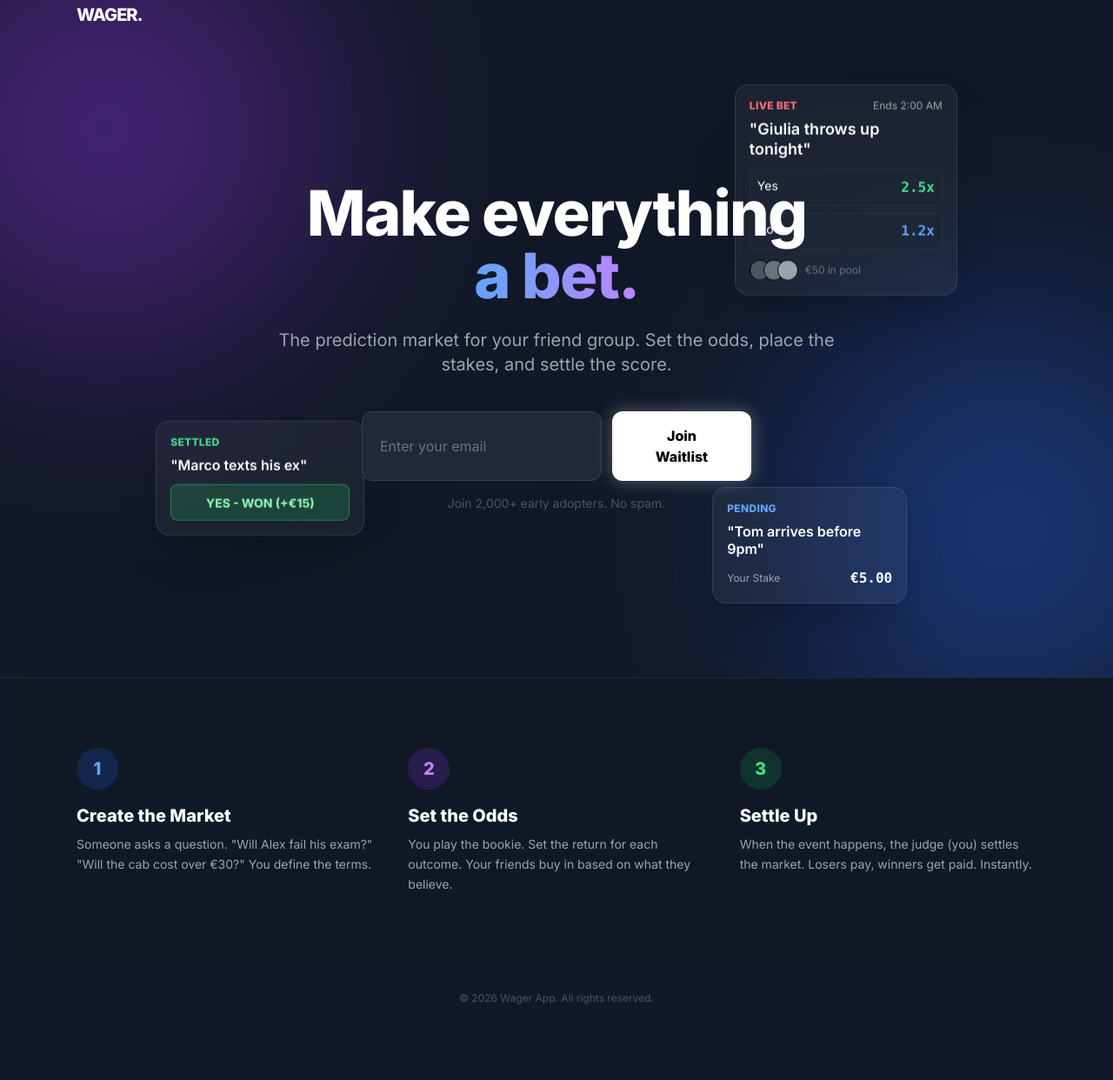
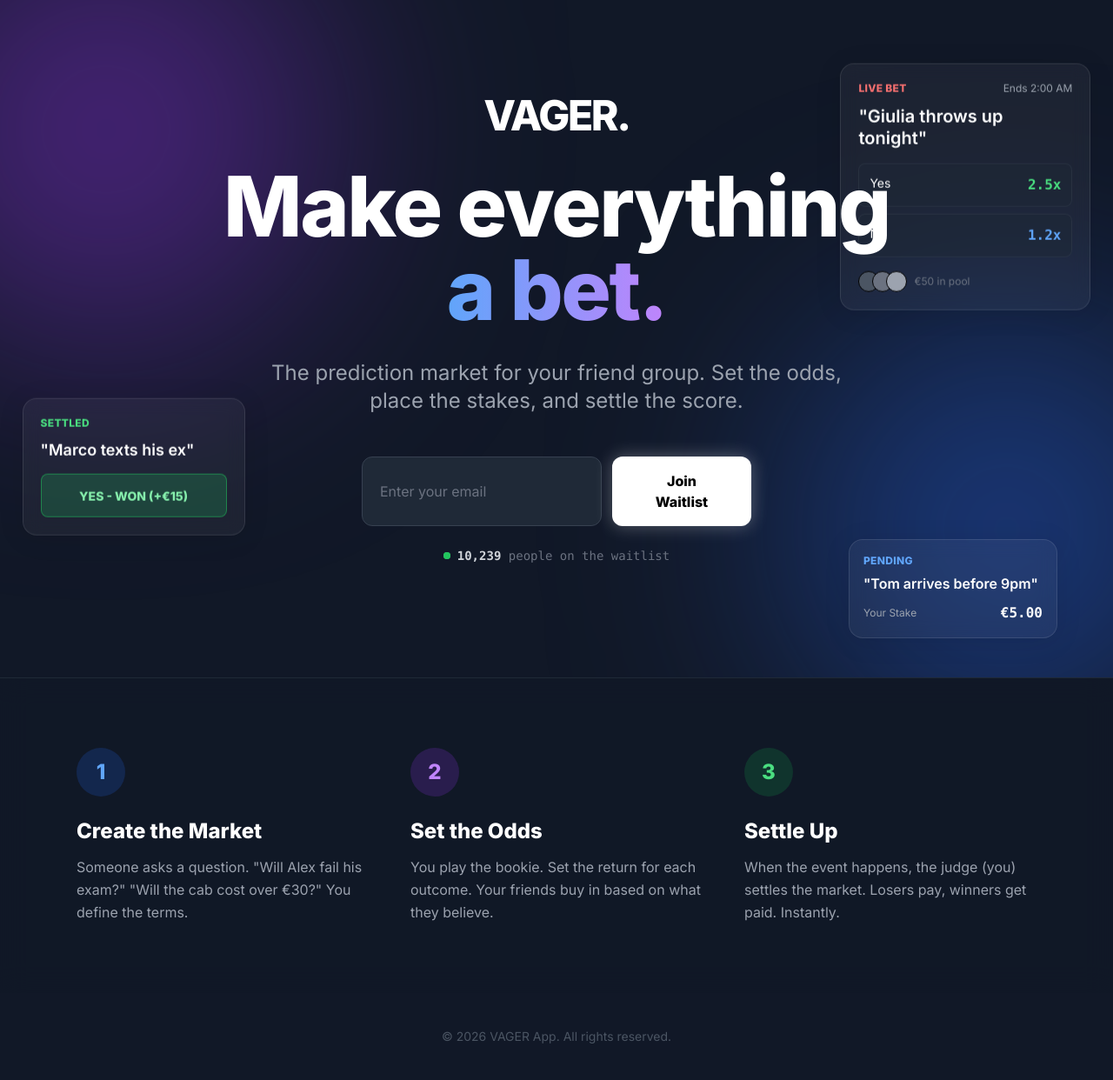
Before and after one commit to chrisputnis-design/Vager, a plain HTML site: page index.html in a window 1280 px wide. Shown: the part 21-1263 px from the top of the page at 87% size. Before the commit the page ends 1209 px from the top, so only its background shows below. Drawn offline with nearby package versions, Linux system fonts and the light colour scheme.

Commit message:
Update index.html
Updated Logo

```diff
--- a/index.html
+++ b/index.html
@@ -3,7 +3,7 @@
 <head>
     <meta charset="UTF-8">
     <meta name="viewport" content="width=device-width, initial-scale=1.0">
-    <title>Wager - Social Betting</title>
+    <title>VAGER - Social Betting</title>
     <script src="https://cdn.tailwindcss.com"></script>
     <link href="https://fonts.googleapis.com/css2?family=Inter:wght@300;400;600;800&display=swap" rel="stylesheet">
     <style>
@@ -25,6 +25,12 @@
             backdrop-filter: blur(10px);
             -webkit-backdrop-filter: blur(10px);
             border: 1px solid rgba(255, 255, 255, 0.1);
+            box-shadow: 0 4px 30px rgba(0, 0, 0, 0.1);
+        }
+
+        /* Smooth fade for counter */
+        .fade-num {
+            transition: color 0.3s ease;
         }
     </style>
 </head>
@@ -35,46 +41,53 @@
         <div class="absolute bottom-[-10%] right-[-10%] w-[500px] h-[500px] bg-blue-600 rounded-full mix-blend-multiply filter blur-[128px] opacity-40"></div>
     </div>
 
-    <div class="max-w-6xl mx-auto px-6 py-12 flex flex-col items-center justify-center min-h-screen relative">
+    <div class="max-w-7xl mx-auto px-6 py-12 flex flex-col items-center justify-center min-h-screen relative">
 
-        <nav class="absolute top-6 left-6 font-bold text-xl tracking-tighter">
-            WAGER.
-        </nav>
+        <div class="mb-8 z-20">
+            <h2 class="text-4xl md:text-5xl font-extrabold tracking-tighter">VAGER.</h2>
+        </div>
 
-        <div class="text-center max-w-2xl z-10 mt-10">
-            <h1 class="text-5xl md:text-7xl font-extrabold tracking-tight mb-6 leading-tight">
+        <div class="text-center max-w-3xl z-10">
+            <h1 class="text-5xl md:text-8xl font-extrabold tracking-tight mb-8 leading-tight">
                 Make everything <br> <span class="text-transparent bg-clip-text bg-gradient-to-r from-blue-400 to-purple-400">a bet.</span>
             </h1>
-            <p class="text-gray-400 text-lg md:text-xl mb-10 leading-relaxed">
+            <p class="text-gray-400 text-lg md:text-2xl mb-12 leading-relaxed max-w-2xl mx-auto">
                 The prediction market for your friend group. Set the odds, place the stakes, and settle the score.
             </p>
 
-            <div class="flex flex-col sm:flex-row gap-3 w-full max-w-md mx-auto">
+            <div class="flex flex-col sm:flex-row gap-3 w-full max-w-md mx-auto mb-6">
                 <input type="email" placeholder="Enter your email" class="flex-1 bg-gray-800 border border-gray-700 text-white rounded-xl px-5 py-4 focus:outline-none focus:ring-2 focus:ring-blue-500 transition placeholder-gray-500">
                 <button class="bg-white text-black font-bold rounded-xl px-8 py-4 hover:bg-gray-200 transition shadow-[0_0_20px_rgba(255,255,255,0.3)]">
                     Join Waitlist
                 </button>
             </div>
-            <p class="text-gray-600 text-sm mt-4">Join 2,000+ early adopters. No spam.</p>
+
+            <div class="flex items-center justify-center gap-2 text-sm text-gray-500 font-mono">
+                <span class="relative flex h-2 w-2">
+                  <span class="animate-ping absolute inline-flex h-full w-full rounded-full bg-green-400 opacity-75"></span>
+                  <span class="relative inline-flex rounded-full h-2 w-2 bg-green-500"></span>
+                </span>
+                <p><span id="waitlist-count" class="text-gray-300 font-bold fade-num">10,238</span> people on the waitlist</p>
+            </div>
         </div>
 
-        <div class="glass-card hidden md:block absolute top-[15%] right-[5%] lg:right-[10%] p-4 rounded-2xl w-64 animate-float-slow shadow-2xl transform rotate-3">
-            <div class="flex justify-between items-center mb-2">
+        <div class="glass-card hidden lg:block absolute top-[12%] right-[2%] p-5 rounded-2xl w-72 animate-float-slow transform rotate-3 z-0">
+            <div class="flex justify-between items-center mb-3">
                 <span class="text-xs font-bold text-red-400 uppercase tracking-wide">Live Bet</span>
                 <span class="text-xs text-gray-400">Ends 2:00 AM</span>
             </div>
-            <p class="font-semibold text-lg leading-tight mb-3">"Giulia throws up tonight"</p>
+            <p class="font-semibold text-xl leading-tight mb-4">"Giulia throws up tonight"</p>
             <div class="space-y-2">
-                <div class="flex justify-between bg-gray-800/50 p-2 rounded-lg border border-white/5 cursor-pointer hover:bg-white/10 transition">
+                <div class="flex justify-between bg-gray-800/50 p-3 rounded-lg border border-white/5 cursor-pointer hover:bg-white/10 transition">
                     <span class="text-sm">Yes</span>
                     <span class="text-green-400 font-mono font-bold">2.5x</span>
                 </div>
-                <div class="flex justify-between bg-gray-800/50 p-2 rounded-lg border border-white/5 cursor-pointer hover:bg-white/10 transition">
+                <div class="flex justify-between bg-gray-800/50 p-3 rounded-lg border border-white/5 cursor-pointer hover:bg-white/10 transition">
                     <span class="text-sm">No</span>
                     <span class="text-blue-400 font-mono font-bold">1.2x</span>
                 </div>
             </div>
-            <div class="mt-3 flex items-center gap-2">
+            <div class="mt-4 flex items-center gap-2">
                 <div class="flex -space-x-2">
                     <div class="w-6 h-6 rounded-full bg-gray-600 border border-black"></div>
                     <div class="w-6 h-6 rounded-full bg-gray-500 border border-black"></div>
@@ -84,17 +97,17 @@
             </div>
         </div>
 
-        <div class="glass-card hidden md:block absolute bottom-[20%] left-[5%] lg:left-[10%] p-4 rounded-2xl w-60 animate-float-medium shadow-2xl transform -rotate-2">
-            <div class="flex justify-between items-center mb-2">
+        <div class="glass-card hidden lg:block absolute bottom-[20%] left-[2%] p-5 rounded-2xl w-64 animate-float-medium transform -rotate-2 z-0">
+            <div class="flex justify-between items-center mb-3">
                 <span class="text-xs font-bold text-green-400 uppercase tracking-wide">Settled</span>
             </div>
-            <p class="font-semibold text-md leading-tight mb-3">"Marco texts his ex"</p>
-            <div class="bg-green-500/20 border border-green-500/50 p-2 rounded-lg text-center">
+            <p class="font-semibold text-lg leading-tight mb-4">"Marco texts his ex"</p>
+            <div class="bg-green-500/20 border border-green-500/50 p-3 rounded-lg text-center">
                 <span class="text-green-300 text-sm font-bold">YES - WON (+€15)</span>
             </div>
         </div>
 
-        <div class="glass-card hidden md:block absolute bottom-[10%] right-[15%] p-4 rounded-2xl w-56 animate-float-fast shadow-2xl transform rotate-1">
+        <div class="glass-card hidden lg:block absolute bottom-[5%] right-[5%] p-4 rounded-2xl w-60 animate-float-fast transform rotate-1 z-0">
              <div class="flex justify-between items-center mb-2">
                 <span class="text-xs font-bold text-blue-400 uppercase tracking-wide">Pending</span>
             </div>
@@ -109,33 +122,64 @@
 
     <div class="border-t border-gray-800 bg-gray-900/50 backdrop-blur-lg">
         <div class="max-w-6xl mx-auto px-6 py-20">
-            <div class="grid md:grid-cols-3 gap-10 text-center md:text-left">
+            <div class="grid md:grid-cols-3 gap-12 text-center md:text-left">
 
                 <div>
-                    <div class="w-12 h-12 bg-blue-600/20 text-blue-400 rounded-full flex items-center justify-center text-xl font-bold mb-4 mx-auto md:mx-0">1</div>
-                    <h3 class="text-xl font-bold mb-2">Create the Market</h3>
-                    <p class="text-gray-400 text-sm leading-relaxed">Someone asks a question. "Will Alex fail his exam?" "Will the cab cost over €30?" You define the terms.</p>
+                    <div class="w-14 h-14 bg-blue-600/20 text-blue-400 rounded-full flex items-center justify-center text-2xl font-bold mb-6 mx-auto md:mx-0">1</div>
+                    <h3 class="text-2xl font-bold mb-3">Create the Market</h3>
+                    <p class="text-gray-400 text-base leading-relaxed">Someone asks a question. "Will Alex fail his exam?" "Will the cab cost over €30?" You define the terms.</p>
                 </div>
 
                 <div>
-                    <div class="w-12 h-12 bg-purple-600/20 text-purple-400 rounded-full flex items-center justify-center text-xl font-bold mb-4 mx-auto md:mx-0">2</div>
-                    <h3 class="text-xl font-bold mb-2">Set the Odds</h3>
-                    <p class="text-gray-400 text-sm leading-relaxed">You play the bookie. Set the return for each outcome. Your friends buy in based on what they believe.</p>
+                    <div class="w-14 h-14 bg-purple-600/20 text-purple-400 rounded-full flex items-center justify-center text-2xl font-bold mb-6 mx-auto md:mx-0">2</div>
+                    <h3 class="text-2xl font-bold mb-3">Set the Odds</h3>
+                    <p class="text-gray-400 text-base leading-relaxed">You play the bookie. Set the return for each outcome. Your friends buy in based on what they believe.</p>
                 </div>
 
                 <div>
-                    <div class="w-12 h-12 bg-green-600/20 text-green-400 rounded-full flex items-center justify-center text-xl font-bold mb-4 mx-auto md:mx-0">3</div>
-                    <h3 class="text-xl font-bold mb-2">Settle Up</h3>
-                    <p class="text-gray-400 text-sm leading-relaxed">When the event happens, the judge (you) settles the market. Losers pay, winners get paid. Instantly.</p>
+                    <div class="w-14 h-14 bg-green-600/20 text-green-400 rounded-full flex items-center justify-center text-2xl font-bold mb-6 mx-auto md:mx-0">3</div>
+                    <h3 class="text-2xl font-bold mb-3">Settle Up</h3>
+                    <p class="text-gray-400 text-base leading-relaxed">When the event happens, the judge (you) settles the market. Losers pay, winners get paid. Instantly.</p>
                 </div>
 
             </div>
         </div>
     </div>
 
-    <footer class="py-8 text-center text-gray-600 text-xs">
-        &copy; 2026 Wager App. All rights reserved.
+    <footer class="py-10 text-center text-gray-600 text-sm">
+        &copy; 2026 VAGER App. All rights reserved.
     </footer>
+
+    <script>
+        // Start number
+        let count = 10238;
+        const counterElement = document.getElementById('waitlist-count');
+
+        function updateCounter() {
+            // Increment
+            count++;
+
+            // Update Text with Commas
+            counterElement.innerText = count.toLocaleString();
+
+            // Flash effect (optional visual cue)
+            counterElement.classList.remove('text-gray-300');
+            counterElement.classList.add('text-white');
+            setTimeout(() => {
+                counterElement.classList.remove('text-white');
+                counterElement.classList.add('text-gray-300');
+            }, 500);
+
+            // Calculate random delay between 2s (2000ms) and 10s (10000ms)
+            const randomDelay = Math.floor(Math.random() * (10000 - 2000 + 1) + 2000);
+
+            // Trigger next update
+            setTimeout(updateCounter, randomDelay);
+        }
+
+        // Initial start delay
+        setTimeout(updateCounter, 3000);
+    </script>
 
 </body>
 </html>
```
